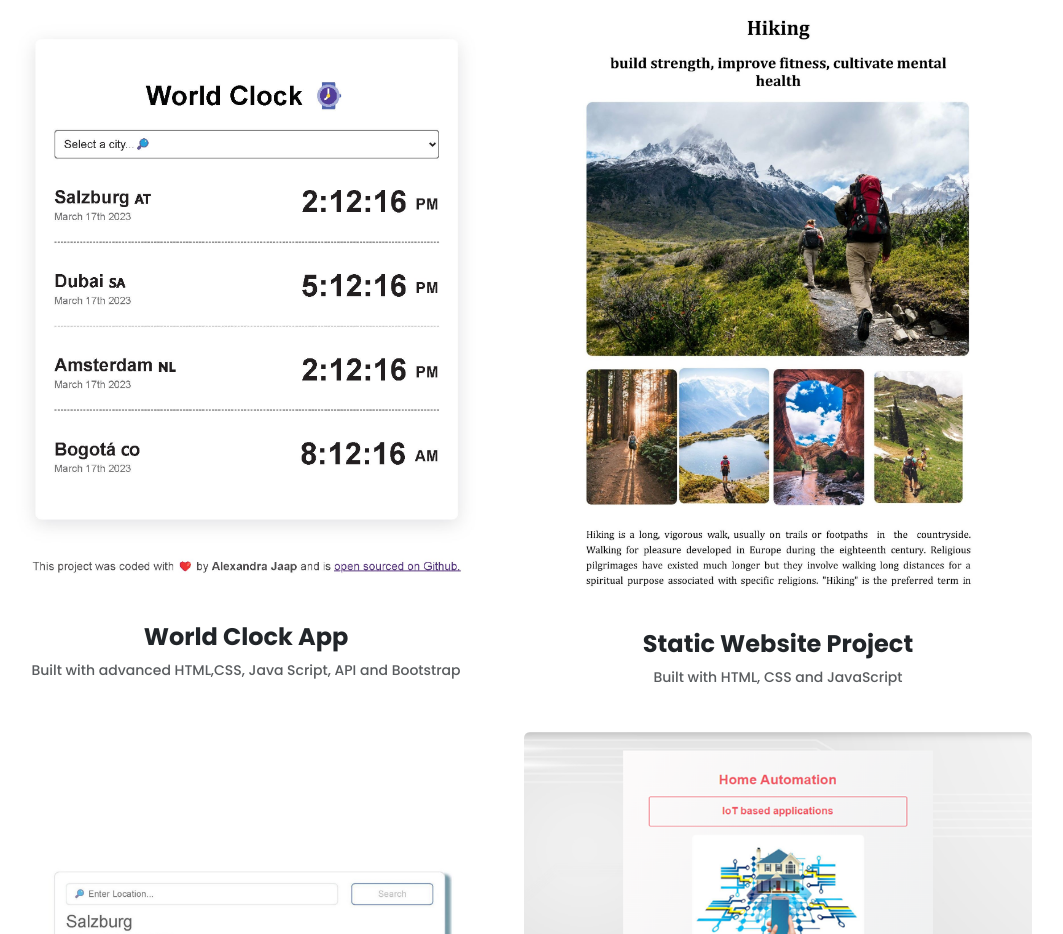
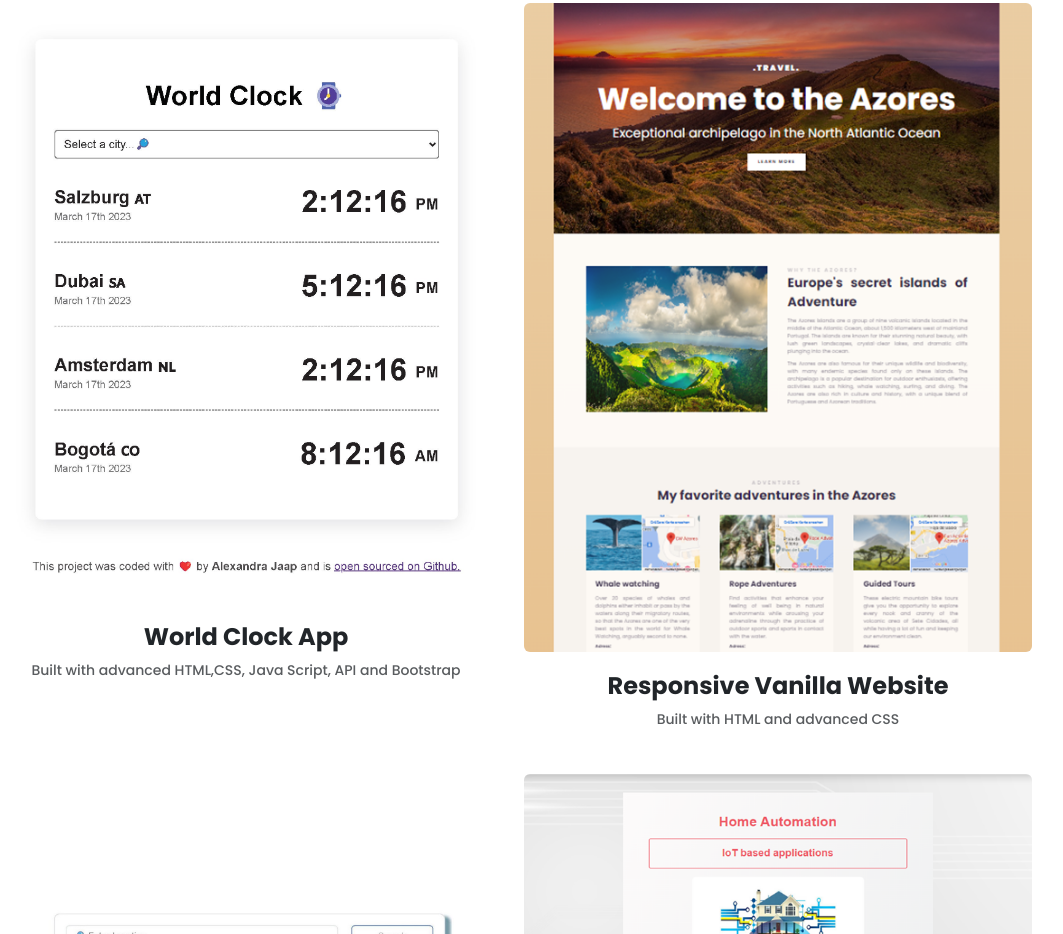
Before and after one commit to AlexandraJaap/portfolio-project, a plain HTML site: page work.html in a window 1280 px wide. Shown: the part 425-1359 px from the top of the page, without its empty margins (128-1191 px from the left). Drawn offline with nearby package versions, Linux system fonts and the light colour scheme.

Commit message:
Updated a project on the work section

```diff
--- a/work.html
+++ b/work.html
@@ -72,19 +72,16 @@
             </p>
           </div>
           <div class="col-md-6 mb-4">
-            <a
-              href="https://jolly-mooncake-b3f667.netlify.app/"
-              target="_blank"
-            >
+            <a href="https://capable-melba-6bc87a.netlify.app/" target="_blank">
               <img
-                src="images/Hiking .jpg"
+                src="images/travel landingpage.png"
                 class="img-fluid mb-3 rounded"
-                alt="dictionary app preview"
+                alt="responsive vanilla website preview"
               />
             </a>
-            <h3 class="text-center m-0">Static Website Project</h3>
+            <h3 class="text-center m-0">Responsive Vanilla Website</h3>
             <p class="text-center text-muted">
-              Built with HTML, CSS and JavaScript
+              Built with HTML and advanced CSS
             </p>
           </div>
           <div class="col-md-6 mb-4">
```
Also changed, not shown: about.html (+1 -1 lines), images/aj.jpg (added), images/logotransparent.png (deleted), images/travel landingpage.png (added).
